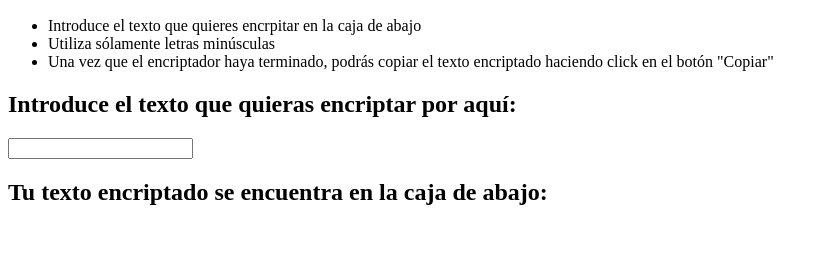
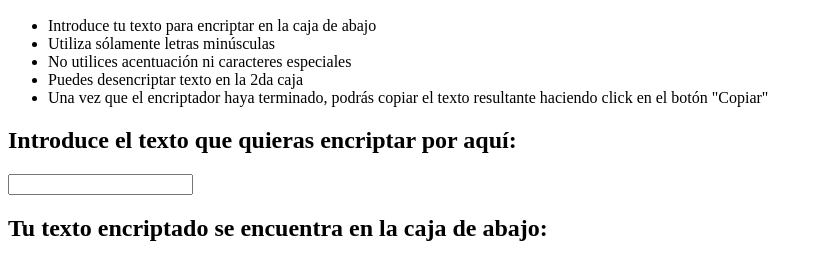
Before and after one commit to OscarMeezs04/encriptador-de-texto, a plain HTML site: page index.htm in a window 1280 px wide. Shown: the part 110-390 px from the top of the page, without its empty margins (0-828 px from the left). Drawn offline with Linux system fonts and the light colour scheme.

Commit message:
Cambios en las reglas generales

```diff
--- a/index.htm
+++ b/index.htm
@@ -13,9 +13,12 @@
             <div class="Reglas del Encriptador">
                 <h2>¿Como funciona el encriptador?</h2>
                 <ul>
-                    <li>Introduce el texto que quieres encrpitar en la caja de abajo</li>
+                    <li>Introduce tu texto para encriptar en la caja de abajo</li>
                     <li>Utiliza sólamente letras minúsculas</li>
-                    <li>Una vez que el encriptador haya terminado, podrás copiar el texto encriptado haciendo click en el botón "Copiar"</li>
+                    <li>No utilices acentuación ni caracteres especiales</li>
+                    <li>Puedes desencriptar texto en la 2da caja</li>
+                    <li>Una vez que el encriptador haya terminado, podrás copiar el texto resultante haciendo click en el botón "Copiar"</li>
+
 
                 </ul>
 
```
